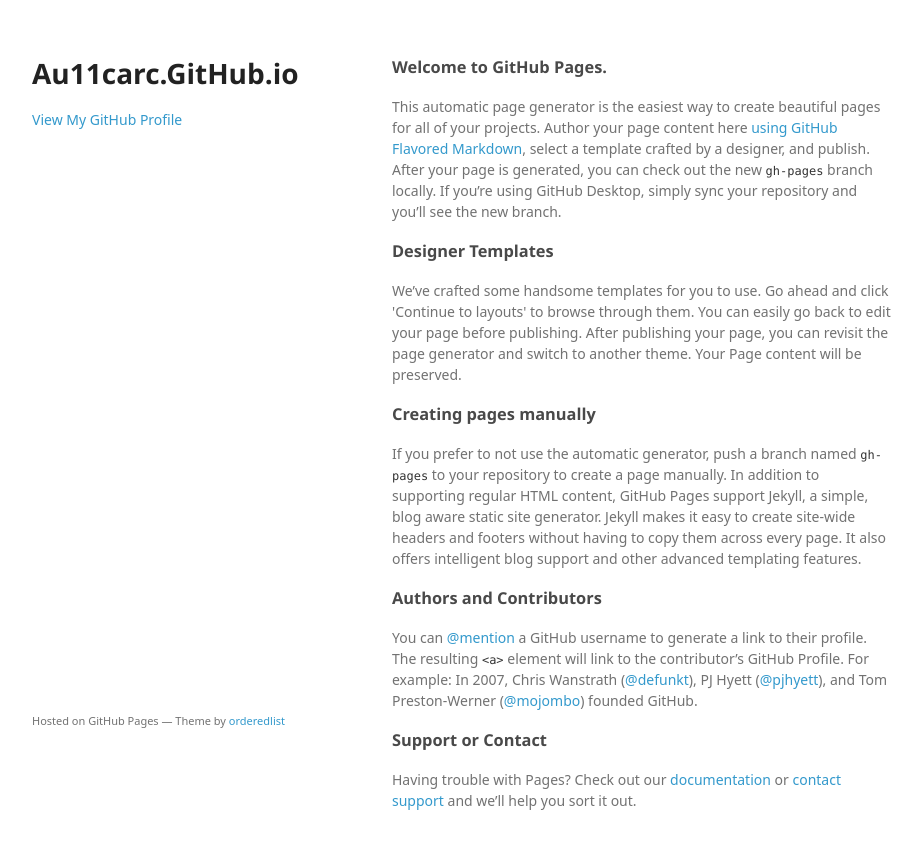
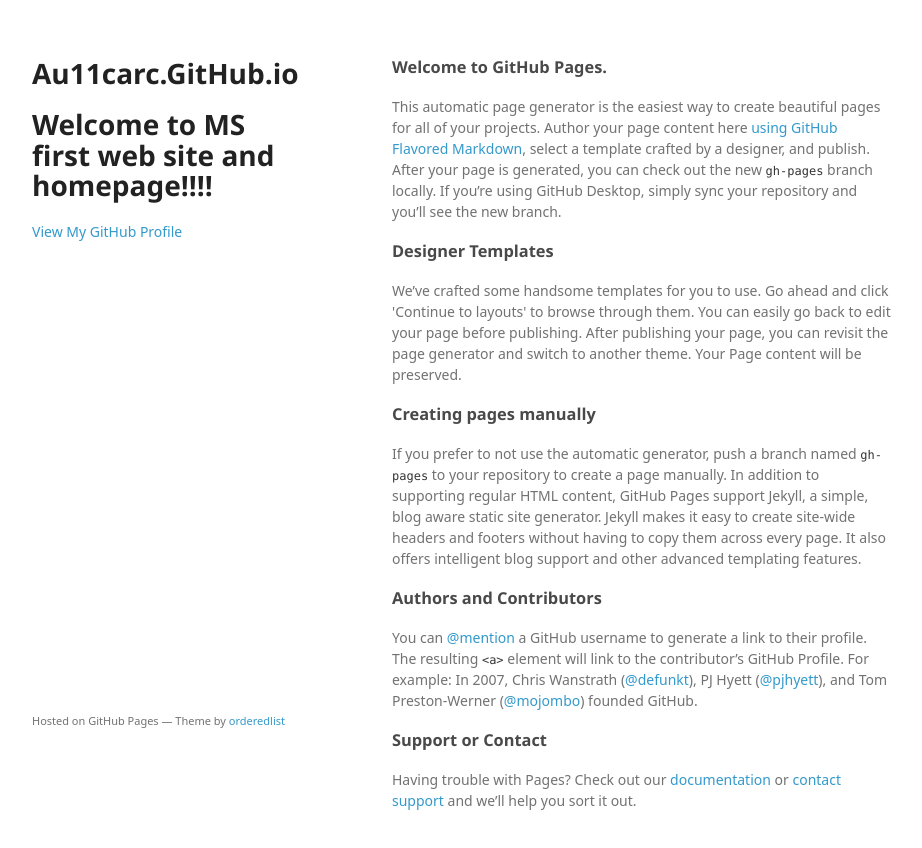
Before and after one commit to au11carc/au11carc.github.io, a plain HTML site: page index.html in a window 1280 px wide. Shown: the whole page, without its empty margins (178-1100 px from the left). Drawn offline with Linux system fonts and the light colour scheme; a web font is replaced by a local one.

Commit message:
Minimal first modification

```diff
--- a/index.html
+++ b/index.html
@@ -16,6 +16,7 @@
     <div class="wrapper">
       <header>
         <h1>Au11carc.GitHub.io</h1>
+        <h1 id="MS Web site"> Welcome to MS first web site and homepage!!!! </h1>
         <p></p>
 
 
```
